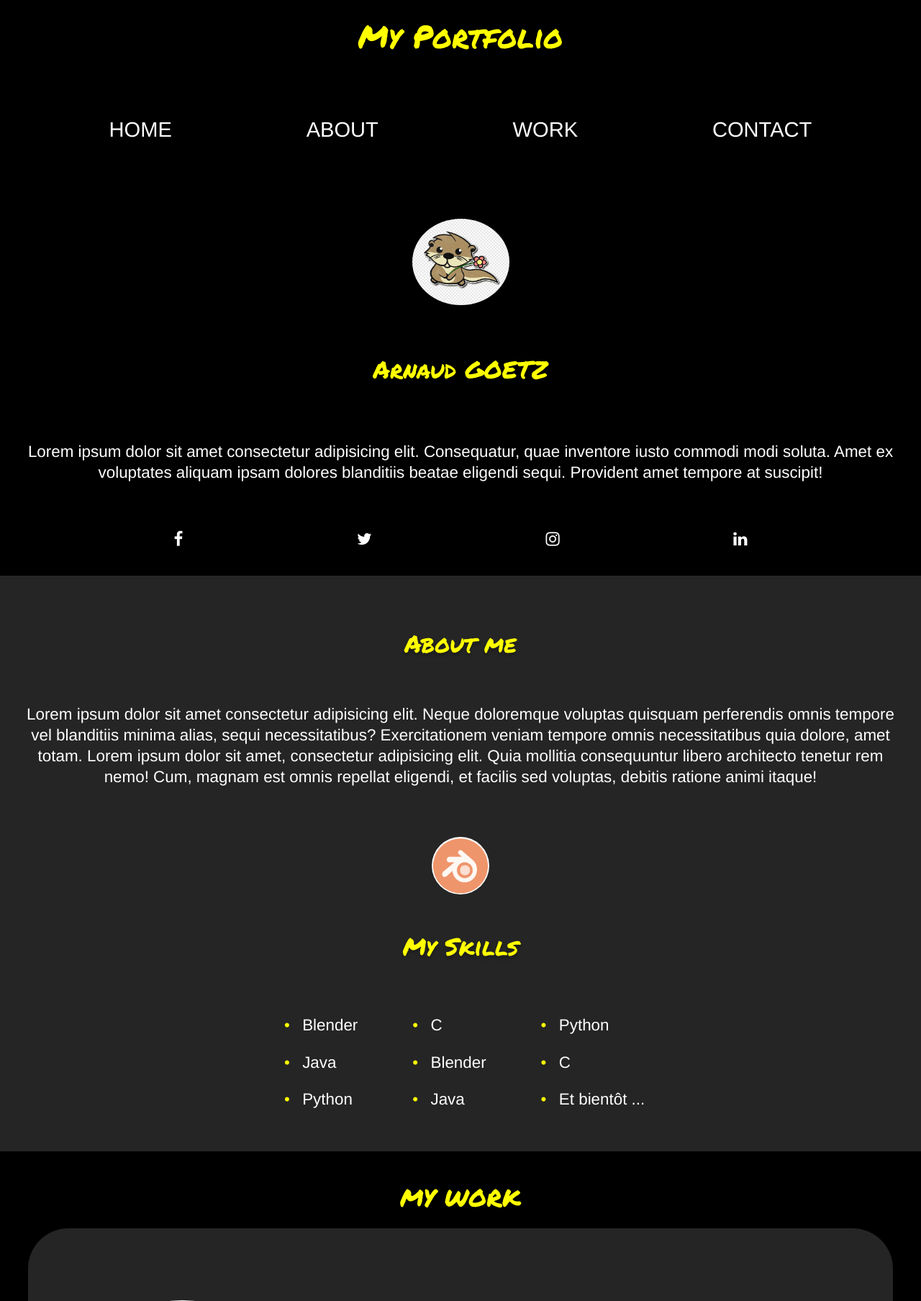
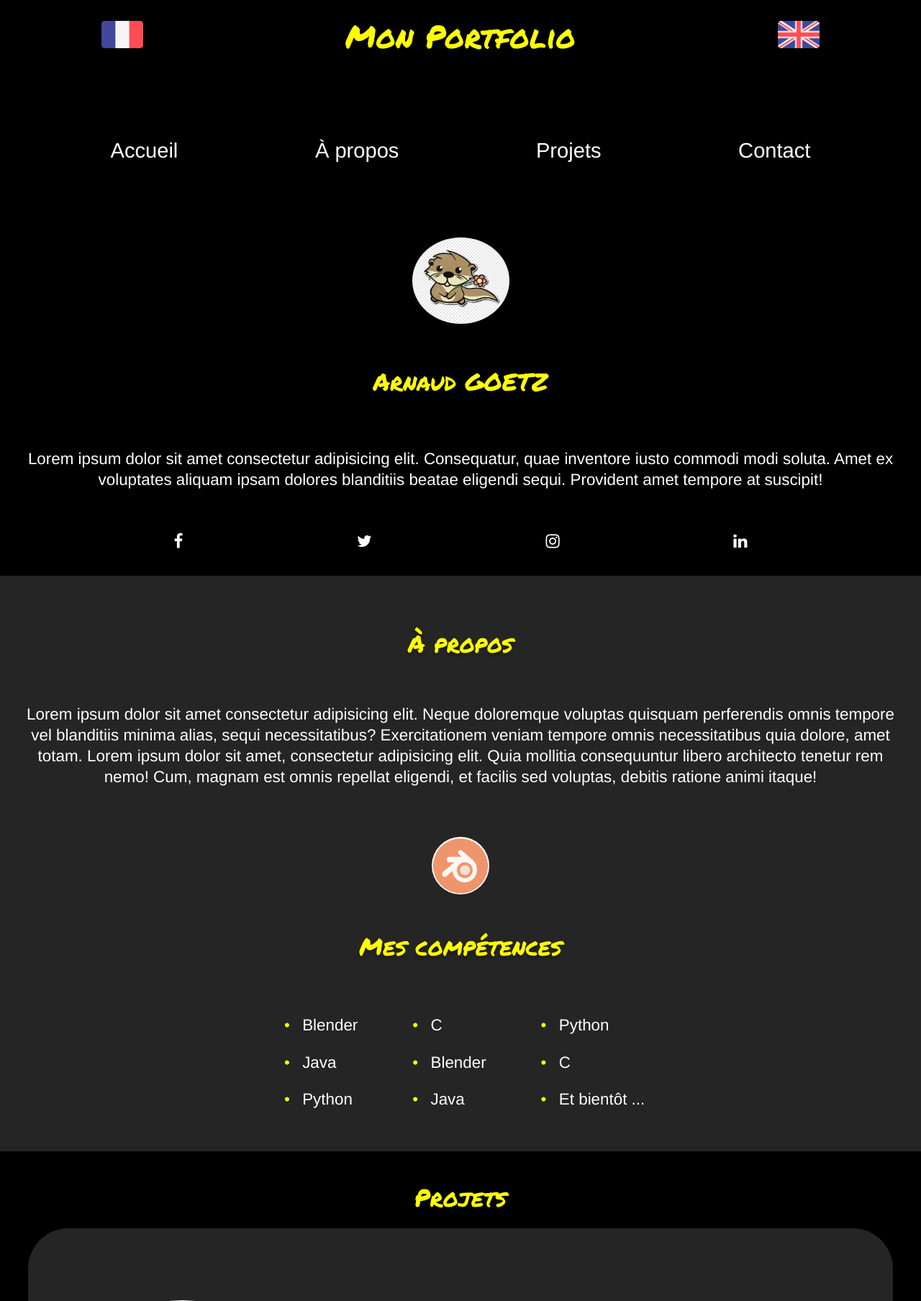
Before and after one commit to ArnaudGoetz/Portfolio_L2, a PHP site: page /?lang=fr in a window 1280 px wide. Shown: the top 1808 px of the page at 72% size. Run offline with PHP 8.4, Linux system fonts and the light colour scheme; data comes from the database, SQL or seed files in the repository.

Commit message:
traduction

```diff
--- a/assets/css/style.css
+++ b/assets/css/style.css
@@ -85,6 +85,19 @@ h2{
   font-size: 1.3em;
   max-width: 100vw;
   text-align: center;
+}
+
+#home header div {
+  display:flex;
+  justify-content: space-around;
+  align-items: center;
+  width: 100vw;
+}
+
+
+#home header div img{
+  height: 2em;
+  width: auto;
 }
 
 #home header ul {
--- /dev/null
+++ b/assets/php/fr.php
@@ -0,0 +1,20 @@
+<?php
+
+$lang = array(
+    'home' => 'Accueil',
+    'about' => 'À propos',
+    'work' => 'Projets',
+    'contact' => 'Contact',
+    'my_portfolio' => 'Mon Portfolio',
+    'about_me' => 'À propos de moi',
+    'my_skills' => 'Mes compétences',
+    'load_more_projects' => 'Charger plus de projets',
+    'create_projects' => 'Créer des projets',
+    'form_title' => 'Titre',
+    'form_type' => 'Type',
+    'form_description' => 'Description',
+    'form_submit' => 'Envoyer',
+    'form_search' => 'Rechercher',
+);
+
+?>
--- a/index.php
+++ b/index.php
@@ -1,5 +1,4 @@
 <!DOCTYPE html>
-<html lang="en">
 <head>
     <meta charset="UTF-8">
     <meta http-equiv="X-UA-Compatible" content="IE=edge">
@@ -21,12 +20,31 @@
     <section id="home" class="page" >
 
       <header>
-        <h2> My Portfolio</h2>
+        <div>
+        <?php
+          session_start();
+
+          if (isset($_GET['lang'])) {
+              $_SESSION['lang'] = $_GET['lang'];
+          }
+
+          if (!isset($_SESSION['lang'])) {
+              $_SESSION['lang'] = 'en'; // Par défaut anglais
+          }
+
+          require_once 'assets/php/'.$_SESSION['lang'].'.php';
+          ?>
+          <a href="?lang=fr"><img src="assets/img/france.png" alt="Français"></a>
+          <h2> <?php echo $lang['my_portfolio'];?></h2>
+          <a href="?lang=en"><img src="assets/img/united-kingdom.png" alt="English"></a>
+        </div>
+
+
         <ul>
-          <li><a class="link-1" href="#home">HOME</a></li>
-          <li><a class="link-1" href="#about">ABOUT</a></li>
-          <li><a class="link-1" href="#work">WORK</a></li>
-          <li><a class="link-1" href="#contact">CONTACT</a></li>
+          <li><a class="link-1" href="#home"><?php echo $lang['home'];?></a></li>
+          <li><a class="link-1" href="#about"><?php echo $lang['about'];?></a></li>
+          <li><a class="link-1" href="#work"><?php echo $lang['work'];?></a></li>
+          <li><a class="link-1" href="#contact"><?php echo $lang['contact'];?></a></li>
         </ul>
       </header>
 
@@ -52,7 +70,7 @@
 
       <section>
 
-        <h2>About me</h2>
+        <h2><?php echo $lang['about'];?> </h2>
         <p>Lorem ipsum dolor sit amet consectetur adipisicing elit. Neque doloremque voluptas quisquam perferendis omnis tempore vel blanditiis minima alias, sequi necessitatibus? Exercitationem veniam tempore omnis necessitatibus quia dolore, amet totam.
         Lorem ipsum dolor sit amet, consectetur adipisicing elit. Quia mollitia consequuntur libero architecto tenetur rem nemo! Cum, magnam est omnis repellat eligendi, et facilis sed voluptas, debitis ratione animi itaque!</p>
 
@@ -60,7 +78,7 @@
           <img src="assets/img/blend2.png" alt="Logo de blender">
         </div>
 
-        <h2> My Skills </h2>
+        <h2> <?php echo $lang['my_skills'];?> </h2>
 
         <ul>
           <li> Blender  </li>
@@ -80,7 +98,7 @@
 
     <section id = "work" >
       <header>
-        <h2> MY WORK</h2>
+        <h2><?php echo $lang['work'];?></h2>
       </header>
       <nav>
         <?php
@@ -104,7 +122,7 @@
       </nav>
 
       <footer>
-          <button class="button"> Load more projects </button>
+          <button class="button"> <?php echo $lang['load_more_projects'];?></button>
 
           <form action="get" id ="GetForm">
 
@@ -115,7 +133,7 @@
             <p id="MessErreur"></p>
 
             <label for="submit">
-              <input type="submit"value="Search" />
+              <input type="submit" value=" <?php echo $lang['form_search'];?>" />
             </label>
 
           </form>
@@ -126,7 +144,7 @@
 
     <section id="contact" class="page">
       <div>
-        <h2> CREATE PROJECTS</h2>
+        <h2><?php echo $lang['create_projects'];?></h2>
         <p> Lorem ipsum dolor sit, amet consectetur adipisicing elit. Consequuntur ad similique ipsam quo aut qui natus ut, aspernatur enim suscipit ex neque aliquid tempore architecto quidem laboriosam numquam tempora nobis!</p>
       </div>
 
@@ -134,11 +152,11 @@
         <h2>Formulaire</h2>
         <form method="post" id ="PostForm" >
           <label for="nom">
-            <input name="Nom" type="text" class="input" id="nom" placeholder="Title" />
+            <input name="Nom" type="text" class="input" id="nom" placeholder="<?php echo $lang['form_title'];?>" />
           </label>
 
           <label for="type">
-            <input name="Type" type="text" class="input" id="type" placeholder="Type" />
+            <input name="Type" type="text" class="input" id="type" placeholder="<?php echo $lang['form_type'];?>" />
           </label>
           <p></p>
 
@@ -149,7 +167,7 @@
           <p id ="message"></p>
 
           <label for="submit">
-            <input type="submit"value="SUBMIT" />
+            <input type="submit" value="<?php echo $lang['form_submit'];?>" />
           </label>
 
 
```
Also changed, not shown: assets/php/en.php (added, +20 -0 lines), assets/img/france.png (added), assets/img/united-kingdom.png (added).
